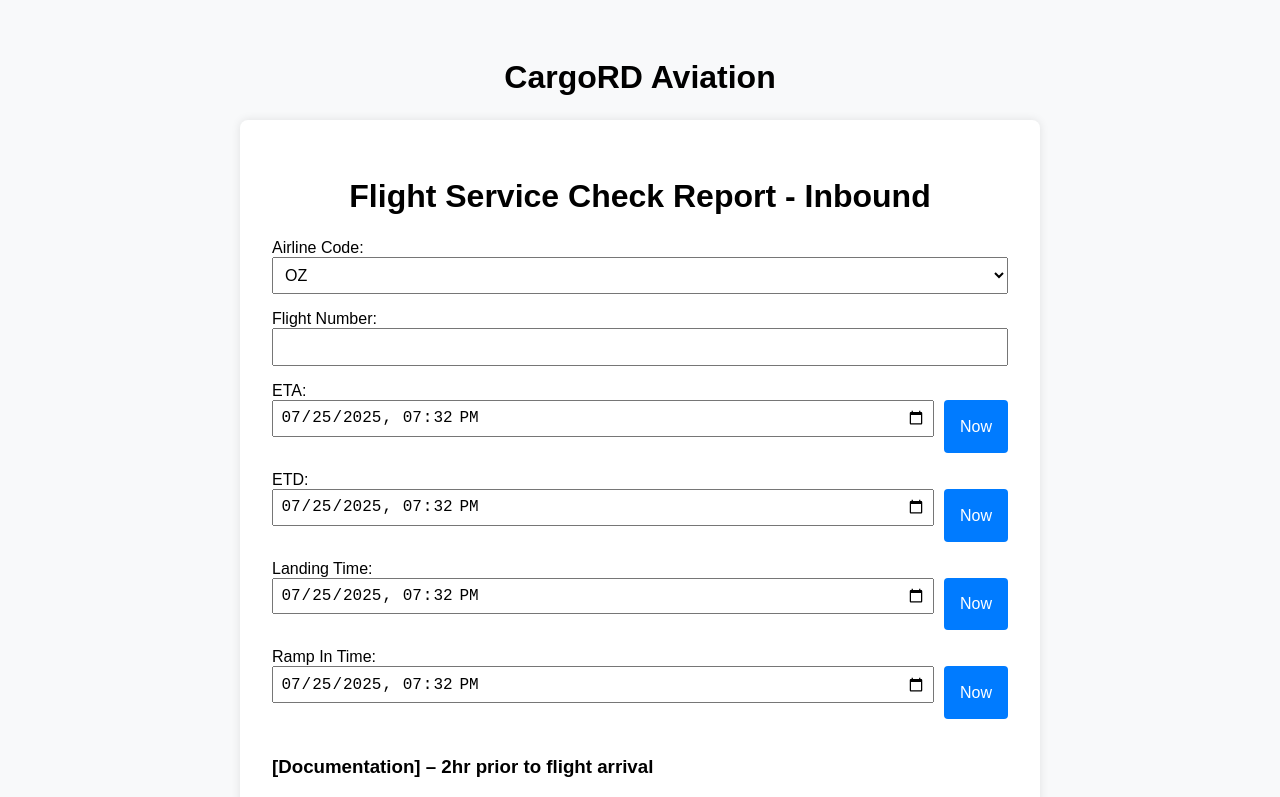
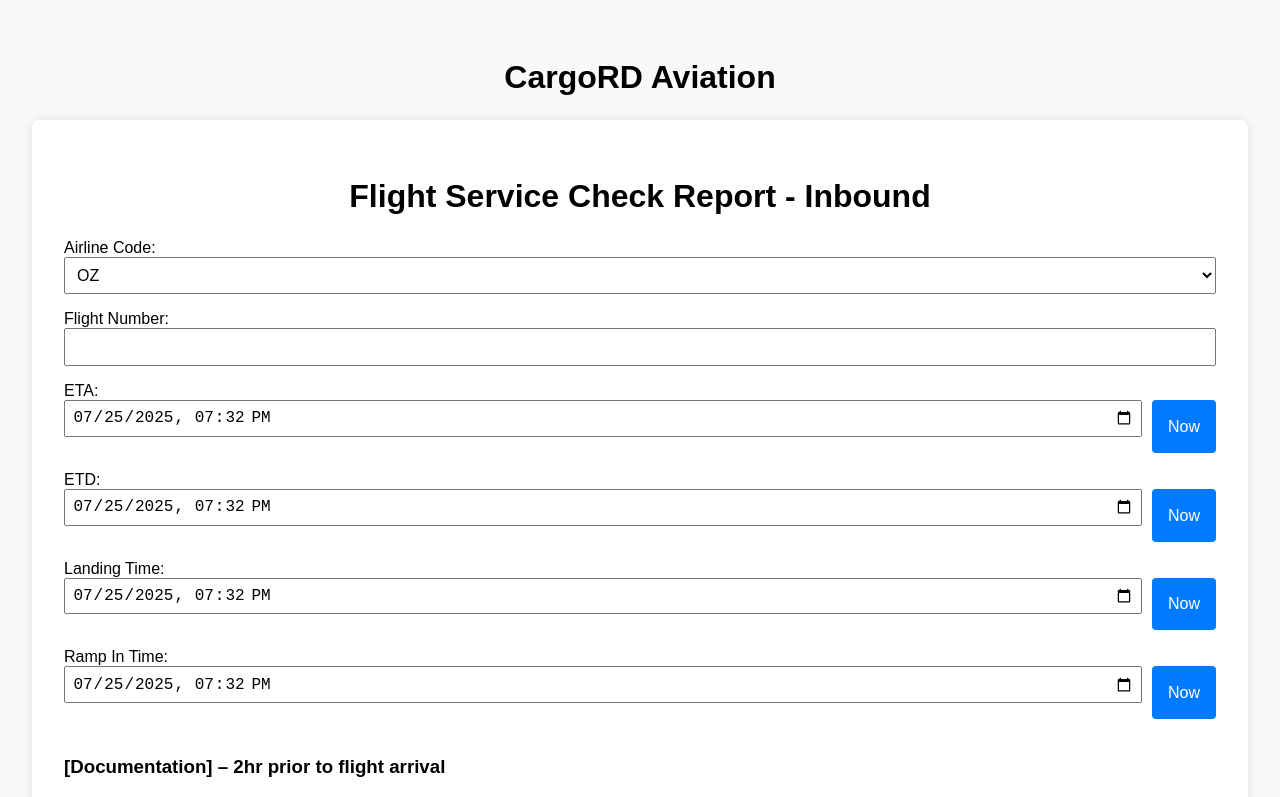
Before and after one commit to hha980510/CargoRD, a React (Create React App) app in the folder FlightForm/: page / in a window 1280 px wide. Shown: the top 797 px of the page. Built offline with nearby package versions, Linux system fonts and the light colour scheme.

Commit message:
canvas fix

```diff
--- a/FlightForm/src/FlightForm.js
+++ b/FlightForm/src/FlightForm.js
@@ -11,7 +11,7 @@ function FlightForm() {
 
     const copyImageToClipboard = async () => {
     const element = document.getElementById('flight-form');
-    const canvas = await html2canvas(element);
+    const canvas = await html2canvas(element, {scale: 2});
 
     canvas.toBlob(async (blob) => {
       try {
--- a/FlightForm/src/style.css
+++ b/FlightForm/src/style.css
@@ -13,7 +13,7 @@ body {
 
 /* 전체 폼 박스 */
 form {
-  max-width: 800px;
+  max-width: 3000px;
   width: 100%;
   margin: auto;
   background: white;
```
